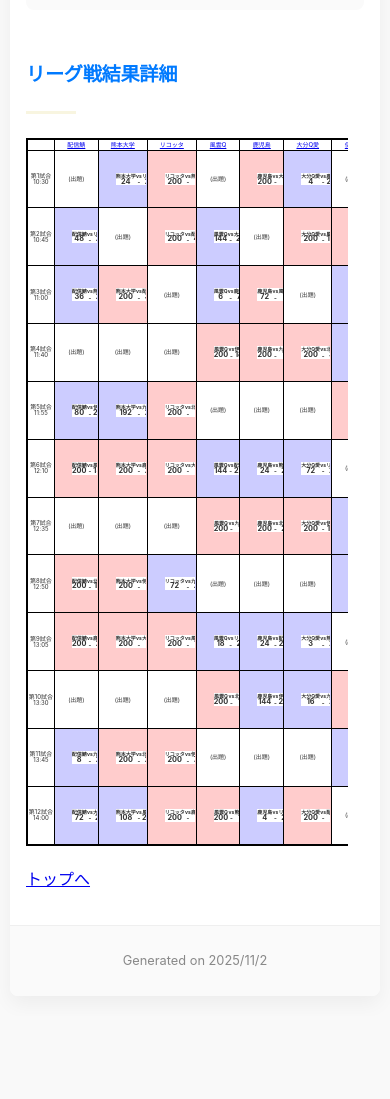
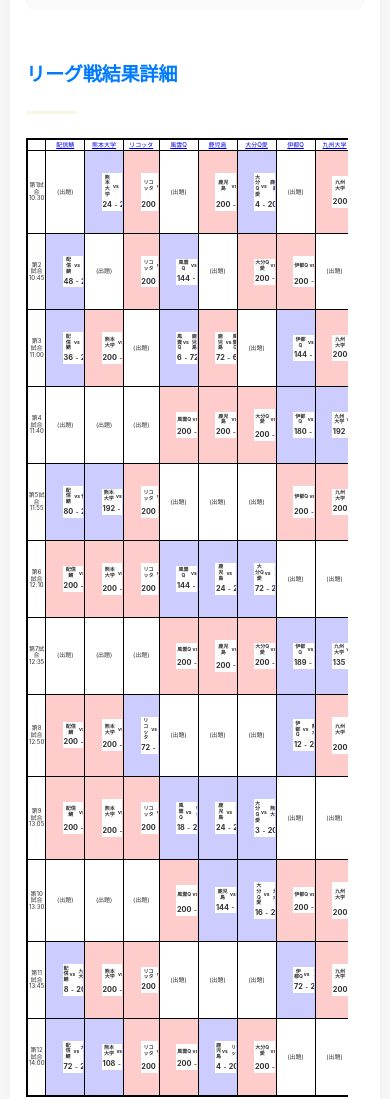
Before and after one commit to savarinb/AQL_HTML_Generator, a plain HTML site: page index.html in a window 390 px wide. Shown: the part 1280-2379 px from the top of the page. Before the commit the page ends 2296 px from the top, so only its background shows below. Drawn offline with Linux system fonts and the light colour scheme.

```diff
--- a/index.html
+++ b/index.html
@@ -98,28 +98,39 @@
     .section:last-of-type .table-wrapper table,
     .section:last-of-type .table-wrapper table#main {
       font-size: 0.35em;
+      table-layout: auto;
     }
     .section:last-of-type .table-wrapper td,
     .section:last-of-type .table-wrapper th {
       padding: 5px 2px;
       font-size: 0.7em;
       line-height: 1.1;
+      overflow: visible;
+      white-space: normal;
     }
     .section:last-of-type .table-wrapper table.cell {
       font-size: 0.6em;
+      width: 100%;
     }
     .section:last-of-type .table-wrapper table.cell td {
-      padding: 1px 0.3px;
-      line-height: 1;
+      padding: 2px 1px;
+      line-height: 1.2;
+      overflow: visible;
+      white-space: normal;
     }
     .section:last-of-type .table-wrapper table.cell span {
       font-size: 6px !important;
+      display: inline-block;
     }
     .section:last-of-type .table-wrapper table.cell td[style*="font-size:14pt"] {
       font-size: 7pt !important;
     }
     .section:last-of-type .table-wrapper a {
       font-size: 0.8em;
+      display: inline-block;
+    }
+    .section:last-of-type .table-wrapper center {
+      overflow: visible;
     }
     table, table#main {
       width: 100%;
@@ -215,28 +226,39 @@
       .section:last-of-type .table-wrapper table,
       .section:last-of-type .table-wrapper table#main {
         font-size: 0.28em;
+        table-layout: auto;
       }
       .section:last-of-type .table-wrapper td,
       .section:last-of-type .table-wrapper th {
         padding: 3px 1px;
         font-size: 0.75em;
-        line-height: 1.05;
+        line-height: 1.15;
+        overflow: visible;
+        white-space: normal;
       }
       .section:last-of-type .table-wrapper table.cell {
         font-size: 0.65em;
+        width: 100%;
       }
       .section:last-of-type .table-wrapper table.cell td {
-        padding: 0.3px 0.2px;
-        line-height: 0.95;
+        padding: 2px 0.5px;
+        line-height: 1.2;
+        overflow: visible;
+        white-space: normal;
       }
       .section:last-of-type .table-wrapper table.cell span {
         font-size: 5.5px !important;
+        display: inline-block;
       }
       .section:last-of-type .table-wrapper table.cell td[style*="font-size:14pt"] {
         font-size: 6pt !important;
       }
       .section:last-of-type .table-wrapper a {
         font-size: 0.85em;
+        display: inline-block;
+      }
+      .section:last-of-type .table-wrapper center {
+        overflow: visible;
       }
       table, table#main {
         font-size: 0.85em;
@@ -285,28 +307,39 @@
       .section:last-of-type .table-wrapper table,
       .section:last-of-type .table-wrapper table#main {
         font-size: 0.24em;
+        table-layout: auto;
       }
       .section:last-of-type .table-wrapper td,
       .section:last-of-type .table-wrapper th {
         padding: 2px 0.8px;
         font-size: 0.7em;
-        line-height: 1;
+        line-height: 1.1;
+        overflow: visible;
+        white-space: normal;
       }
       .section:last-of-type .table-wrapper table.cell {
         font-size: 0.6em;
+        width: 100%;
       }
       .section:last-of-type .table-wrapper table.cell td {
-        padding: 0.2px 0.1px;
-        line-height: 0.9;
+        padding: 1.5px 0.5px;
+        line-height: 1.15;
+        overflow: visible;
+        white-space: normal;
       }
       .section:last-of-type .table-wrapper table.cell span {
         font-size: 5px !important;
+        display: inline-block;
       }
       .section:last-of-type .table-wrapper table.cell td[style*="font-size:14pt"] {
         font-size: 5.5pt !important;
       }
       .section:last-of-type .table-wrapper a {
         font-size: 0.8em;
+        display: inline-block;
+      }
+      .section:last-of-type .table-wrapper center {
+        overflow: visible;
       }
       table, table#main {
         font-size: 0.8em;
```
